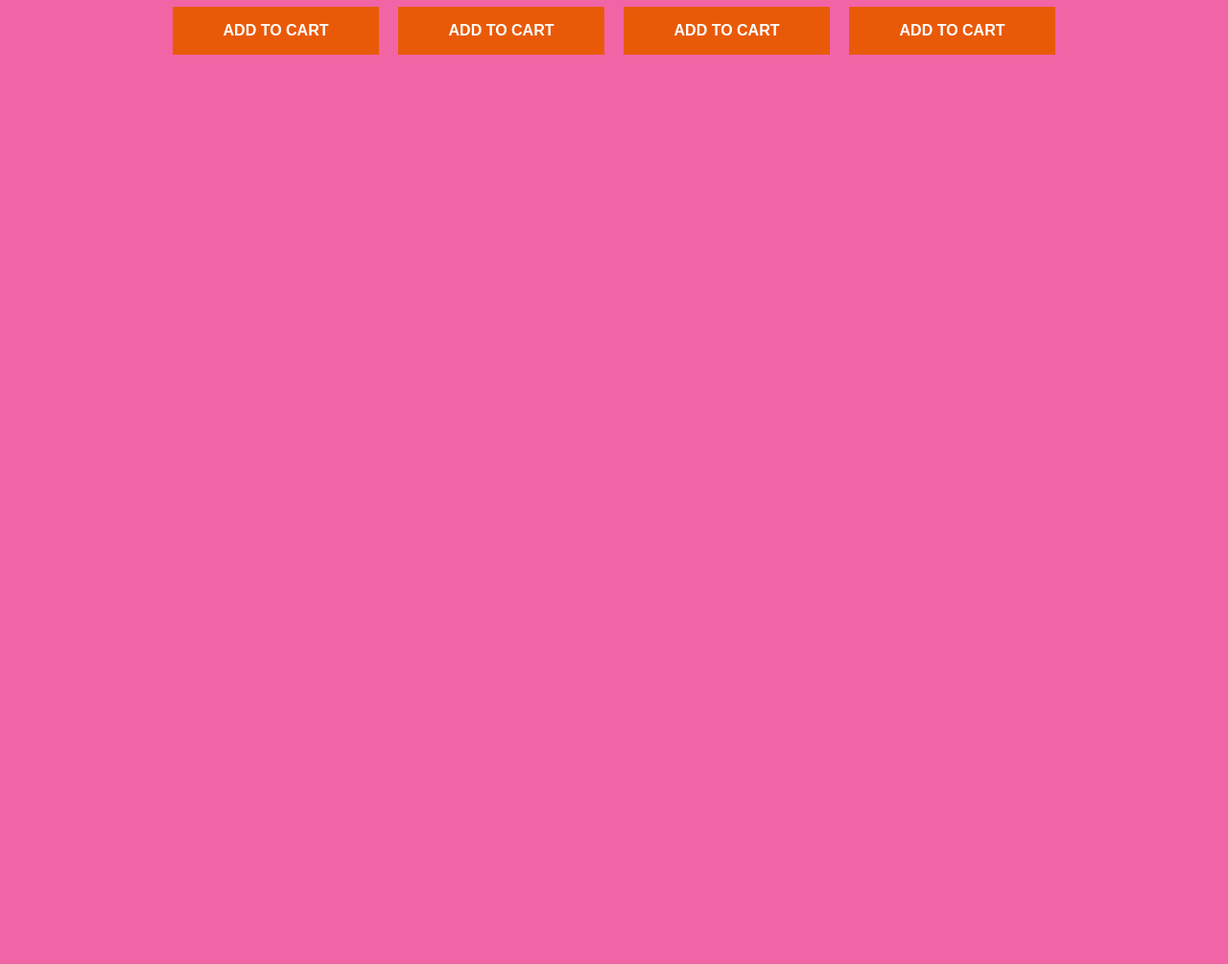
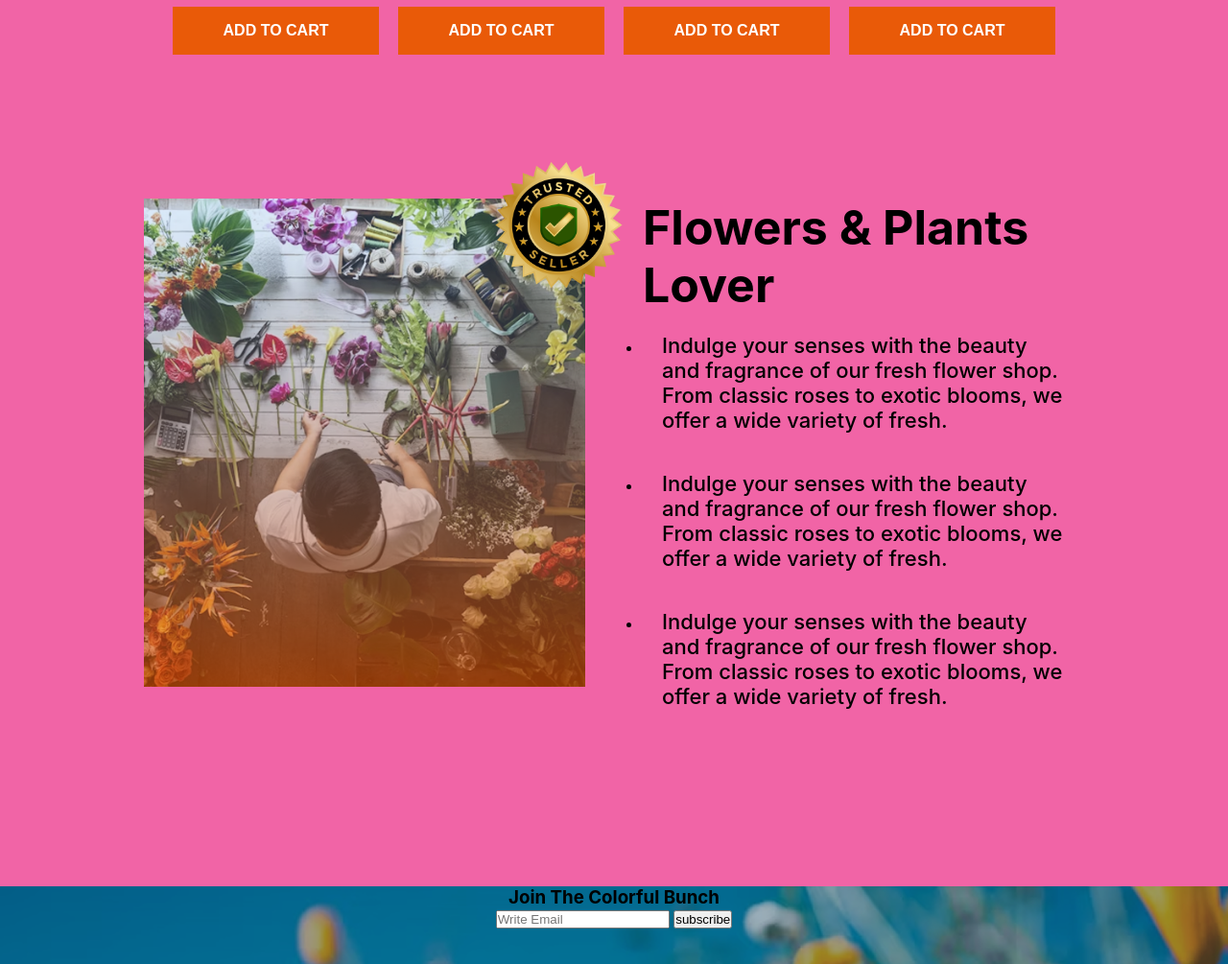
Before and after one commit to provash10/B12A02-Responsive-Flowers-02, a plain HTML site: page index.html in a window 1280 px wide. Shown: the part 1555-2560 px from the top of the page at 96% size. Before the commit the page ends 1762 px from the top, so only its background shows below. Drawn offline with Linux system fonts and the light colour scheme.

Commit message:
Flowers & Plants Lover section Design and email subscribe design

```diff
--- a/css/style.css
+++ b/css/style.css
@@ -140,3 +140,54 @@
     font-size: 16px;
     font-weight: 600;
 }
+
+/* Flowers & Plants Lover */
+.flowers-plants-part{
+    justify-content: space-between;
+    gap: 60px;
+
+}
+.flowers-plants-img{
+    width: 540px;
+    height: 597px;
+    position: relative;
+}
+.flowers-plants-img img{
+   width: 100%;
+}
+.flowers-plants-content{
+    width: 540px;
+    height: 597px;
+}
+.flowers-plants-content h3{
+    font-size: 50px;
+    font-weight: bold;
+}
+.flowers-plants-content p{
+    font-size: 22px;
+    font-weight: 500;
+    list-style: circle;
+    padding: 20px;
+}
+.sticker-img{
+    position: absolute;
+    top: 30%;
+    left: 60%;
+    transform: translate(35%, -130%);
+
+}
+
+
+
+/* email-subscribe-section */
+
+.email-subscribe-section{
+    max-width: 1440px;
+    height: 533px;
+    background-image: url(../assets/news-letter-bg.png);
+    text-align: center;
+    /* position: relative; */
+}
+.email-subscribe-content{
+    /* position: absolute; */
+}
--- a/index.html
+++ b/index.html
@@ -104,7 +104,34 @@
                     <p>20 USD</p>
                     <button class="btn-card">ADD TO CART</button>
                 </div>
+            </div>
+        </section>
+        <!-- Flowers & Plants Lover -->
+         <section>
+            <div class="flowers-plants-part container display-flex">
+                <div class="flowers-plants-img">
+                    <img src="./assets/flower-store.png" alt="flower-store">
+                    <div class="sticker-img">
+                        <img class="sticker" src="./assets/trusted-badge.png" alt="trusted-badge">
+                    </div>
+                </div>
+                <div class="flowers-plants-content">
+                    <h3>Flowers & Plants <br>Lover</h3>
+                    <ul>
+                        <li><p>Indulge your senses with the beauty and fragrance of our fresh flower shop. From classic roses to exotic blooms, we offer a wide variety of fresh.</p></li>
+                        <li><p>Indulge your senses with the beauty and fragrance of our fresh flower shop. From classic roses to exotic blooms, we offer a wide variety of fresh.</p></li>
+                        <li><p>Indulge your senses with the beauty and fragrance of our fresh flower shop. From classic roses to exotic blooms, we offer a wide variety of fresh.</p></li>
+                    </ul>
+                </div>
+            </div>
+         </section>
 
+        <!-- Email Subscribe -->
+        <section class="email-subscribe-section">
+            <div class="email-subscribe-content">
+                <h3> Join The Colorful Bunch</h3>
+                <input type="email" placeholder="Write Email">
+                <button>subscribe</button>
             </div>
         </section>
     </main>
```
